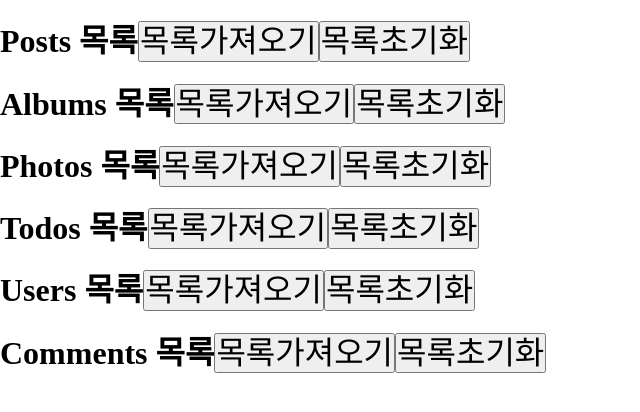
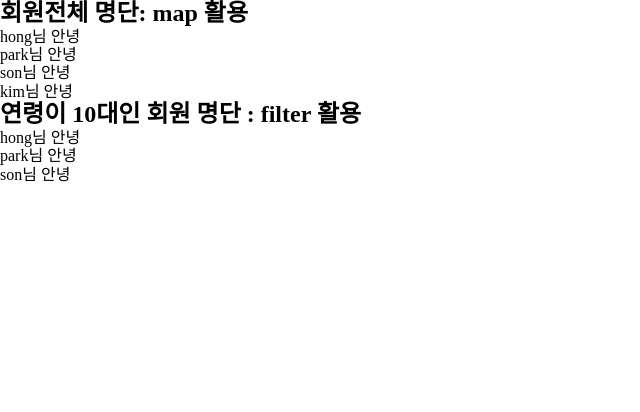
Before and after one commit to devyubi/til_react_cra, a React (Create React App) app: page / in a window 1280 px wide. Shown: the top 412 px of the page, without its empty margins (0-640 px from the left). Built offline with nearby package versions, Linux system fonts and the light colour scheme.

Commit message:
[docs] JSX 기초

```diff
--- a/src/index.js
+++ b/src/index.js
@@ -9,16 +9,12 @@ import Photos from "./pages/Photos";
 import Todos from "./pages/Todos";
 import Users from "./pages/Users";
 import Comments from "./pages/Comments";
+import Test from "./pages/Test";
 
 const root = ReactDOM.createRoot(document.getElementById("root"));
 
 root.render(
   <div className="wrap">
-    <Posts></Posts>
-    <Albums></Albums>
-    <Photos></Photos>
-    <Todos></Todos>
-    <Users></Users>
-    <Comments></Comments>
+    <Test></Test>
   </div>,
 );
--- /dev/null
+++ b/src/pages/Test.jsx
@@ -0,0 +1,40 @@
+import React, { useState } from "react";
+
+// 파일로 만들지 않은  컴포넌트
+function Hi({ data }) {
+  // js 자리
+  // jsx 자리
+  return <div>{data?.name}님 안녕</div>;
+}
+
+function Test() {
+  // js 자리
+  const [userData, setUserData] = useState([
+    { name: "hong", age: 10 },
+    { name: "park", age: 15 },
+    { name: "son", age: 18 },
+    { name: "kim", age: 25 },
+  ]);
+
+  // jsx 자리
+  return (
+    <>
+      <h2>회원전체 명단: map 활용</h2>
+      <div>
+        {userData.map(function (item, index) {
+          return <Hi key={index} data={item}></Hi>;
+        })}
+      </div>
+      <h2>연령이 10대인 회원 명단 : filter 활용</h2>
+      <div>
+        {userData
+          .filter((item, index) => item.age < 20)
+          .map((item, index) => (
+            <Hi data={item} key={index}></Hi>
+          ))}
+      </div>
+    </>
+  );
+}
+
+export default Test;
```
Also changed, not shown: 1 other file (tests, documents, lock files or other folders).
